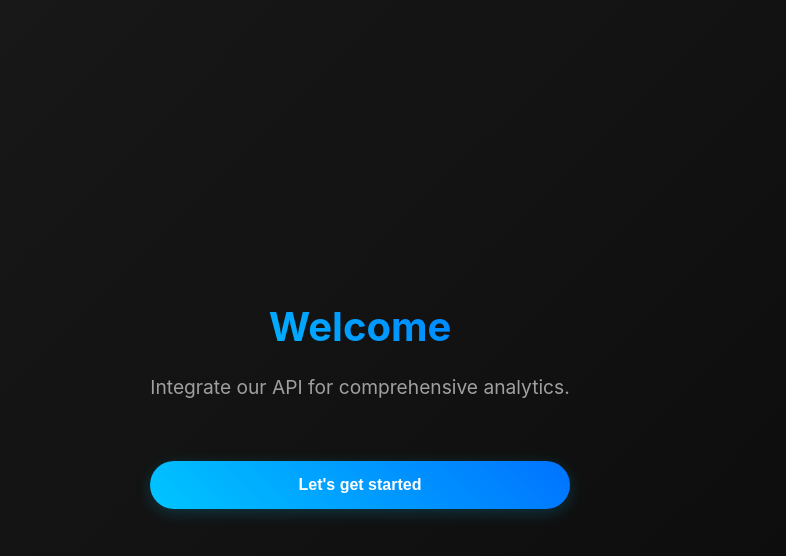
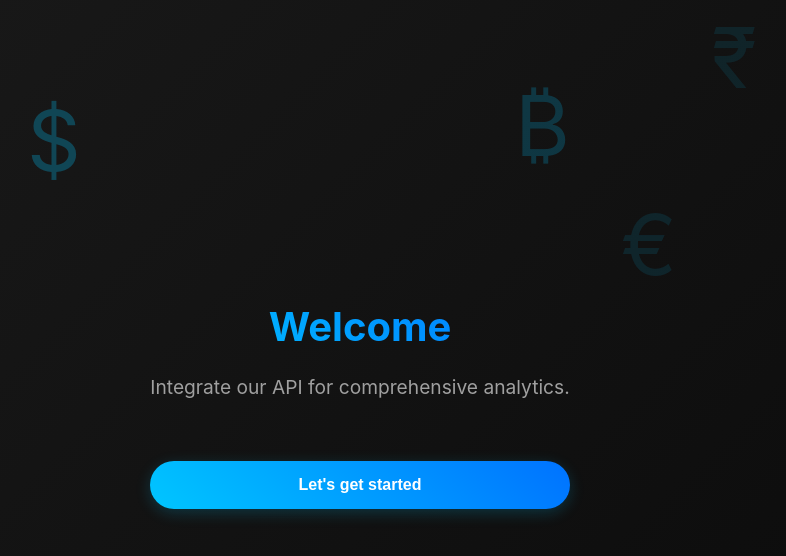
Before and after one commit to LukeySan/Stock-Buddy, a React (Create React App) app in the folder risk-analyst/frontend/risk-predict/: page / in a window 1280 px wide. Shown: the top 556 px of the page, without its empty margins (280-1066 px from the left). Built offline with nearby package versions, Linux system fonts and the light colour scheme; no server answers.

Commit message:
currency animation bg

```diff
--- /dev/null
+++ b/risk-analyst/frontend/risk-predict/src/components/FinanceBackground.js
@@ -0,0 +1,35 @@
+import React from "react";
+import { motion } from "framer-motion";
+
+function FinanceBackground() {
+  const symbols = ["$", "₿", "€", "£", "¥", "₹"];
+
+  return (
+    <div className="finance-background">
+      {symbols.map((symbol, i) => (
+        <motion.div
+          key={i}
+          className="finance-symbol"
+          initial={{ opacity: 0 }}
+          animate={{
+            opacity: [0, 0.3, 0],
+            y: [0, -100],
+          }}
+          transition={{
+            duration: 4,
+            repeat: Infinity,
+            delay: i * 0.5,
+          }}
+          style={{
+            left: `${Math.random() * 100}%`,
+            top: `${Math.random() * 100}%`,
+          }}
+        >
+          {symbol}
+        </motion.div>
+      ))}
+    </div>
+  );
+}
+
+export default FinanceBackground;
--- a/risk-analyst/frontend/risk-predict/src/components/StockRiskCalculator.js
+++ b/risk-analyst/frontend/risk-predict/src/components/StockRiskCalculator.js
@@ -7,6 +7,8 @@ import { useNavigate } from "react-router-dom";
 import "../styles/StockRiskCalculator.css";
 import Fuse from "fuse.js";
 import api, { fetchCSRFToken } from "./api";
+import FinanceBackground from './FinanceBackground';
+import '../styles/FinanceBackground.css';
 
 function StockRiskCalculator() {
   const [companies, setCompanies] = useState([]);
@@ -107,6 +109,7 @@ function StockRiskCalculator() {
 
   return (
     <div className="calculator-container">
+      <FinanceBackground />
       <motion.button
         onClick={() => navigate("/")}
         className="back-button"
--- a/risk-analyst/frontend/risk-predict/src/components/WelcomePage.js
+++ b/risk-analyst/frontend/risk-predict/src/components/WelcomePage.js
@@ -3,6 +3,7 @@ import { motion } from "framer-motion";
 import { useNavigate } from "react-router-dom";
 import "../styles/WelcomePage.css";
 import GraphAnimation from "./GraphAnimation";
+import FinanceBackground from "./FinanceBackground";
 
 function WelcomePage() {
   const navigate = useNavigate();
@@ -24,6 +25,7 @@ function WelcomePage() {
         exit={{ opacity: 0 }}
         transition={{ duration: 0.5 }}
       >
+        <FinanceBackground />
         <motion.div
           initial={{ y: 20, opacity: 0 }}
           animate={{ y: 0, opacity: 1 }}
--- /dev/null
+++ b/risk-analyst/frontend/risk-predict/src/styles/FinanceBackground.css
@@ -0,0 +1,19 @@
+.finance-background {
+  position: fixed;
+  top: 0;
+  left: 0;
+  width: 100vw;
+  height: 100vh;
+  pointer-events: none;
+  z-index: 0;
+  overflow: hidden;
+  background: transparent;
+}
+
+.finance-symbol {
+  position: absolute;
+  font-size: 84px;
+  color: #00c6ff;
+  opacity: 0.4;
+  z-index: 1;
+}
```
